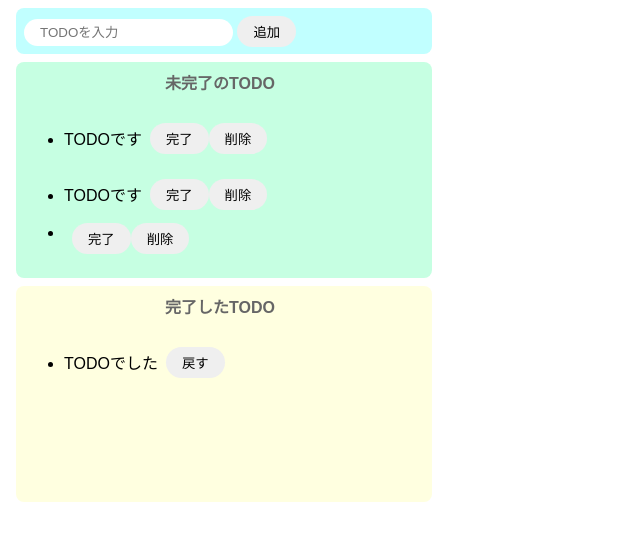
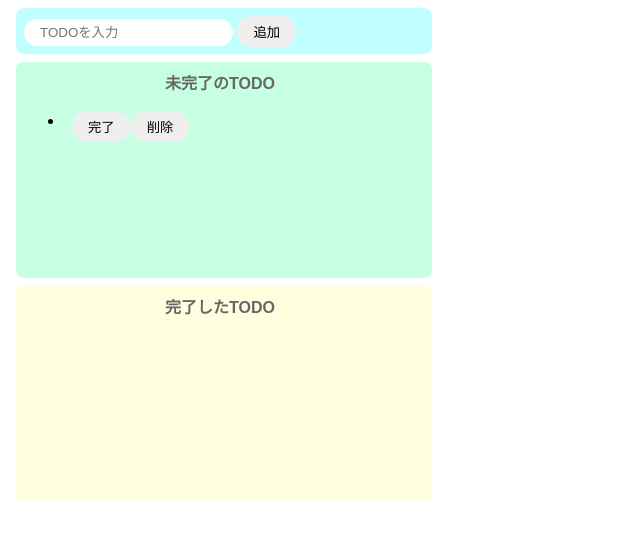
Before and after one commit to MasakiMimura/todo-js, a website built with Parcel: page index.html in a window 1280 px wide. Both pictures are taken after a click on the button "追加". Shown: the whole page, without its empty margins (0-640 px from the left). Built offline with nearby package versions, Linux system fonts and the light colour scheme.

Commit message:
タスクの戻す機能

```diff
--- a/index.html
+++ b/index.html
@@ -12,33 +12,11 @@
     </div>
     <div class="incomplete-area">
       <p class="title">未完了のTODO</p>
-      <ul id="incomplete-list">
-        <li class="list-row">
-          <div class="div-row">
-            <p>TODOです</p>
-            <button>完了</button>
-            <button>削除</button>
-          </div>
-        </li>
-        <li class="list-row">
-          <div class="div-row">
-            <p>TODOです</p>
-            <button>完了</button>
-            <button>削除</button>
-          </div>
-        </li>
-      </ul>
+      <ul id="incomplete-list"></ul>
     </div>
     <div class="complete-area">
       <p class="title">完了したTODO</p>
-      <ul id="complete-list">
-        <li class="list-row">
-          <div class="div-row">
-            <p>TODOでした</p>
-            <button>戻す</button>
-          </div>
-        </li>
-      </ul>
+      <ul id="complete-list"></ul>
     </div>
 
     <script src="src/index.js"></script>
--- a/src/index.js
+++ b/src/index.js
@@ -5,6 +5,16 @@ const onClickAdd = () => {
   const inputText = document.getElementById("add-text").value;
   document.getElementById("add-text").value = "";
 
+  createIncompleteList(inputText);
+};
+
+// 未完了リストから指定の要素を削除
+const deleteFromIncompleteList = (target) => {
+  document.getElementById("incomplete-list").removeChild(target);
+};
+
+// 未完了リストに追加する関数
+const createIncompleteList = (text) => {
   // li生成
   const li = document.createElement("li");
   li.className = "list-row";
@@ -15,7 +25,7 @@ const onClickAdd = () => {
 
   // p生成
   const p = document.createElement("P");
-  p.innerText = inputText;
+  p.innerText = text;
 
   // buttton(完了)タグ生成
   const completeButton = document.createElement("button");
@@ -45,6 +55,16 @@ const onClickAdd = () => {
     const backButton = document.createElement("button");
     backButton.innerText = "戻す";
 
+    backButton.addEventListener("click", () => {
+      // 押された戻すボタンの親タグ(div)を完了リストから削除
+      const deleteTarget = backButton.parentNode.parentNode;
+      document.getElementById("complete-list").removeChild(deleteTarget);
+
+      // テキスト取得
+      const text = backButton.parentNode.firstElementChild.innerText;
+      createIncompleteList(text);
+    });
+
     // liタグの子要素に各要素を設定
     addTarget.appendChild(div);
     div.appendChild(p);
@@ -72,11 +92,6 @@ const onClickAdd = () => {
   document.getElementById("incomplete-list").appendChild(li);
 };
 
-// 未完了リストから指定の要素を削除
-const deleteFromIncompleteList = (target) => {
-  document.getElementById("incomplete-list").removeChild(target);
-};
-
 document
   .getElementById("add-button")
   .addEventListener("click", () => onClickAdd());
```
